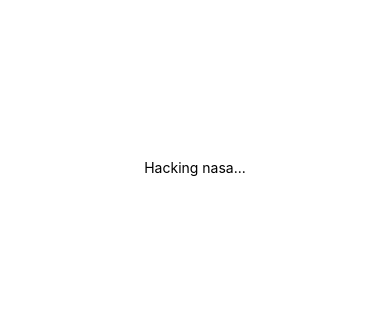
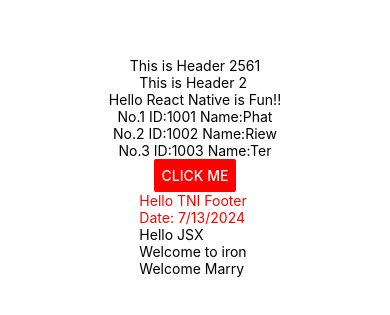
Before and after one commit to ChitawornR/ReactNative_MyFirstProject, a React Native app: screen / in a window 390 px wide. Shown: the part 255-570 px from the top of the page. Built offline with nearby package versions, Linux system fonts and the light colour scheme.

Commit message:
Ch03_ReactNativeFundamental

```diff
--- a/App.tsx
+++ b/App.tsx
@@ -1,10 +1,40 @@
-import { StatusBar } from 'expo-status-bar';
-import { StyleSheet, Text, View } from 'react-native';
+import { StatusBar } from "expo-status-bar";
+import { StyleSheet, Text, View, Button, Alert, FlatList } from "react-native";
+import AppFooter from "./components/AppFooter";
+import AppHeader from "./components/AppHeader";
 
-export default function App() {
+export default function App(): React.JSX.Element {
+  const onClickMe = () => {
+    Alert.alert("Title", "Hacking NASA completed...");
+  };
+
+  const users = [
+    { id: 1001, name: "Phat" },
+    { id: 1002, name: "Riew" },
+    { id: 1003, name: "Ter" },
+  ];
+
   return (
     <View style={styles.container}>
-      <Text>Hacking nasa...</Text>
+      <AppHeader title="This is Header" year={2018} />
+      <AppHeader title="This is Header 2" />
+      <Text>Hello React Native is Fun!!</Text>
+      {users.map((user, index) => {
+        return (
+          <Text key={user.id}>
+            No.{index + 1} ID:{user.id} Name:{user.name}
+          </Text>
+        );
+      })}
+      <Button
+        title="Click Me"
+        onPress={onClickMe}
+        color="red"
+        // onPress={() => {
+        //   Alert.alert("Title", "Hacking NASA completed...");
+        // }}
+      />
+      <AppFooter />
       <StatusBar style="auto" />
     </View>
   );
@@ -13,8 +43,8 @@
 const styles = StyleSheet.create({
   container: {
     flex: 1,
-    backgroundColor: '#fff',
-    alignItems: 'center',
-    justifyContent: 'center',
+    backgroundColor: "#fff",
+    alignItems: "center",
+    justifyContent: "center",
   },
 });
--- /dev/null
+++ b/components/AppFooter.tsx
@@ -0,0 +1,30 @@
+import { StyleSheet, View, Text } from "react-native";
+import React from "react";
+
+const AppFooter = (): React.JSX.Element => {
+  const hello = "Hello TNI Footer";
+  const hello2 = <Text>Hello JSX</Text>;
+  const isLogin = true
+  return (
+    <View>
+      <Text style={styles.myText}>
+        {hello} {"\n"}Date: {new Date().toLocaleDateString()}
+      </Text>
+      {hello2}
+      {isLogin && <Text>Welcome to iron</Text>}
+      {
+        isLogin === true
+        ? <Text>Welcome Marry</Text>
+        : <Text>Login fail</Text>
+      }
+    </View>
+  );
+};
+
+export default AppFooter;
+
+const styles = StyleSheet.create({
+  myText: {
+    color: "red",
+  },
+});
--- /dev/null
+++ b/components/AppHeader.jsx
@@ -0,0 +1,17 @@
+import { View, Text } from "react-native";
+import React from "react";
+
+type AppHeaderProps = {
+  title: string;
+  year?: number;
+};
+
+const AppHeader = ({ title, year }: AppHeaderProps): React.JSX.Element => {
+  return (
+    <View>
+      <Text>{title} {year && year+543}</Text>
+    </View>
+  );
+};
+
+export default AppHeader;
--- a/package.json
+++ b/package.json
@@ -17,6 +17,7 @@
   "devDependencies": {
     "@babel/core": "^7.20.0",
     "@types/react": "~18.2.45",
+    "@types/react-native": "^0.73.0",
     "typescript": "^5.5.3"
   },
   "private": true
```
Also changed, not shown: 1 other file (tests, documents, lock files or other folders).
